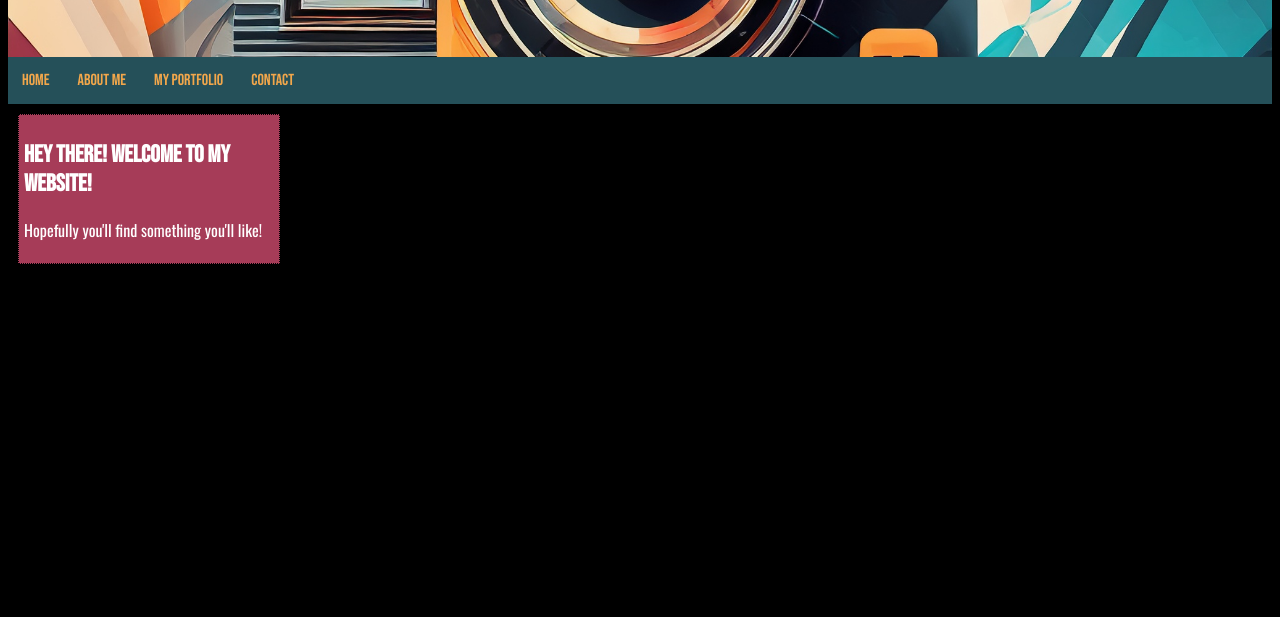
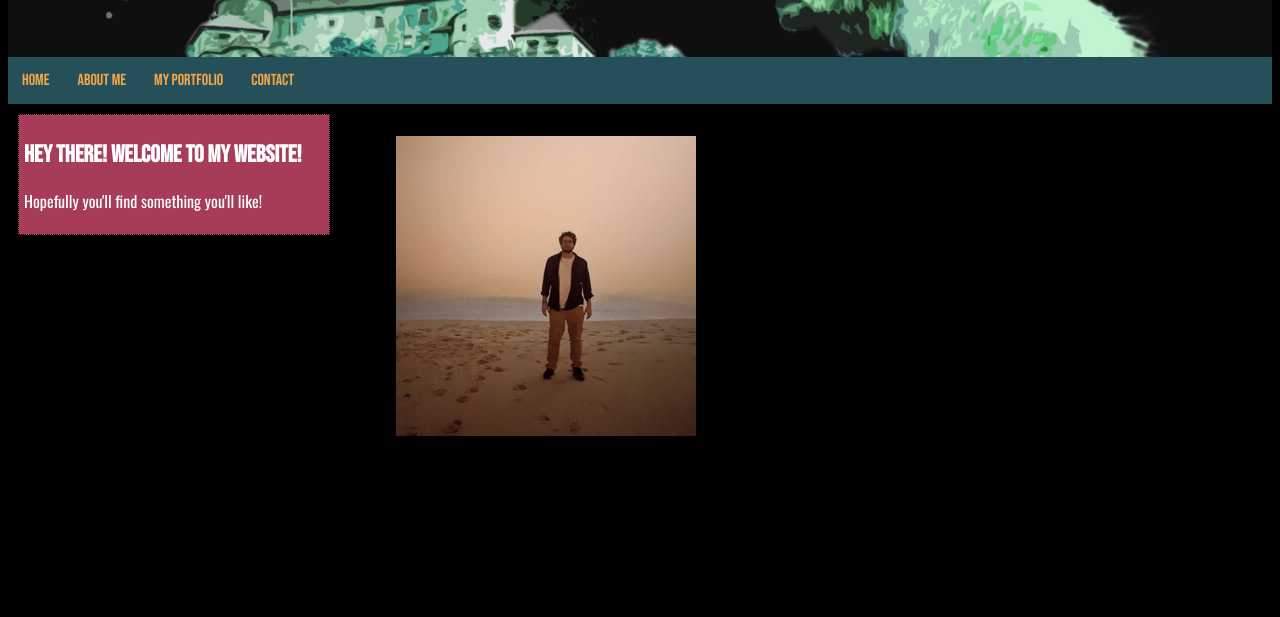
Before and after one commit to UbiquitousGabriel/lab-15-personal-site, a plain HTML site: page index.html in a window 1280 px wide. Shown: the part 191-808 px from the top of the page. Drawn offline with nearby package versions, Linux system fonts and the light colour scheme.

Commit message:
Made some edits

```diff
--- a/index.html
+++ b/index.html
@@ -19,6 +19,8 @@
         </div>
     </div>
 
+
+
     <div id="navbar">
         <a href="index.html">Home</a>
         <a href="aboutme.html">About Me</a>
@@ -32,6 +34,11 @@
 
     </div>
 
+    <div class="image">
+    <figure class="image-effect--zoom">
+        <img src="PROFILE1.jpg" alt="" />
+    </figure>
+    </div>
     <script src="navbar.v01.js"></script>
 
 
--- a/style.css
+++ b/style.css
@@ -7,7 +7,7 @@ body, html {
 }
 
 .hero-image {
-    background-image: url("WebsiteBanner.jpg");
+    background-image: url("GOATSPACEPUNCHOUT.jpeg");
     height: 30%;
     background-position: center;
     background-repeat: no-repeat;
@@ -26,7 +26,22 @@ body, html {
 }
 
 div.stuff {
-    width: 250px;
+    width: 300px;
+    word-wrap: break-word;
+    overflow: auto;
+    text-align: left;
+    border-width: 1px;
+    border-style: dotted;
+    border-color: black;
+    float: left;
+    margin: 10px;
+    padding: 5px;
+
+
+}
+
+div.image {
+    width: 300;
     word-wrap: break-word;
     overflow: auto;
     text-align: left;
@@ -103,3 +118,23 @@ h1, h2, h3, h4, h5, h6 {
   .sticky + .content {
     padding-top: 60px;
   }
+
+
+.image-effect {
+    margin: 2rem 0;
+    padding: 0;
+    display: inline-block;
+    overflow: hidden;
+    position: relative;
+   }
+    .image-effect > img {
+    width: 100%;
+    max-width: 100%;
+   }
+   .image-effect--zoom > img {
+    transform-origin: center;
+    transition: transform 0.5s ease-in-out;
+   }
+    .image-effect--zoom:hover > img {
+    transform: scale(1.4);
+    }
```
Also changed, not shown: GOATSPACEPUNCHOUT.jpeg (added), PROFILE.jpg (deleted), PROFILE1.jpg (added).
